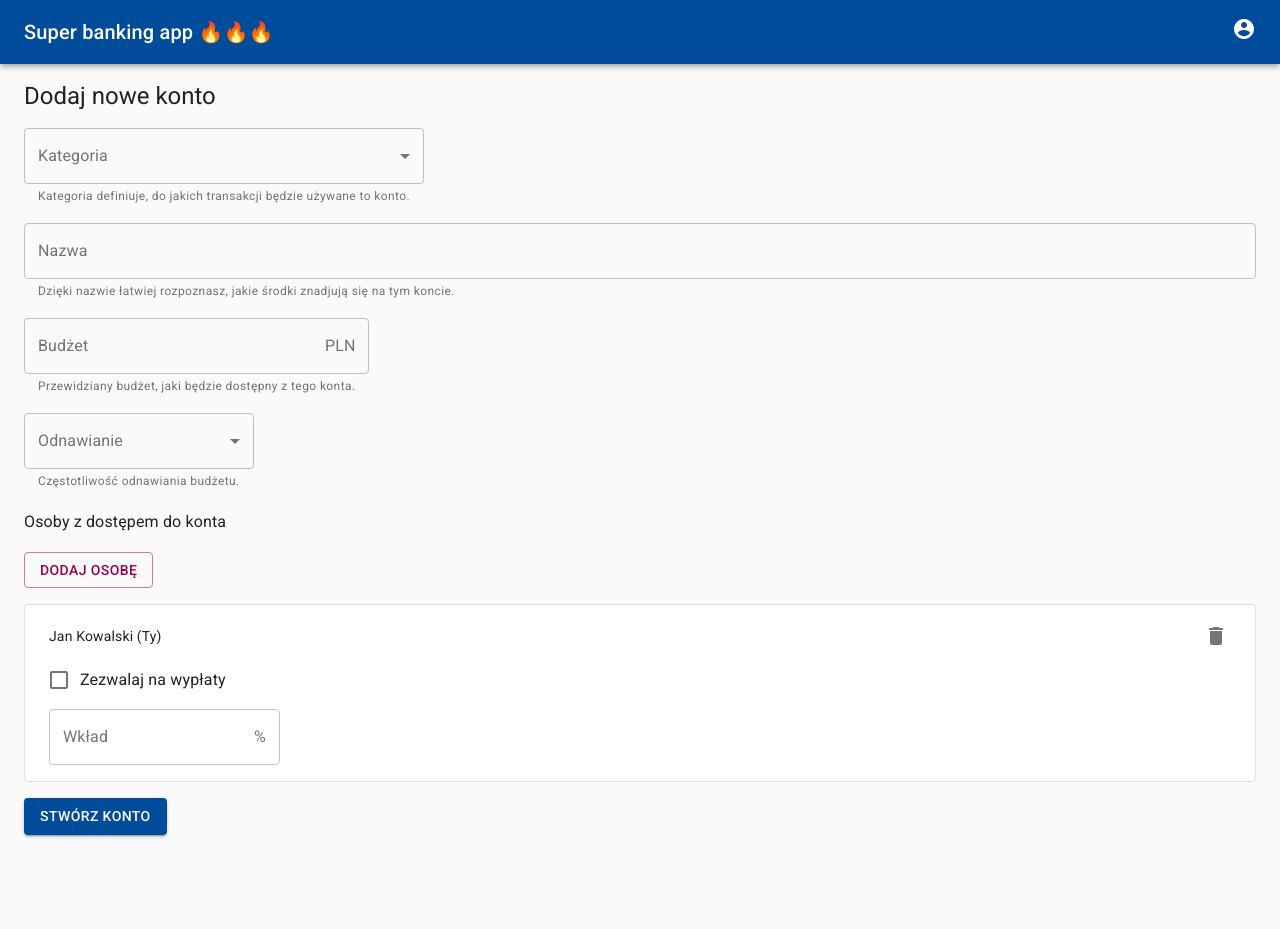
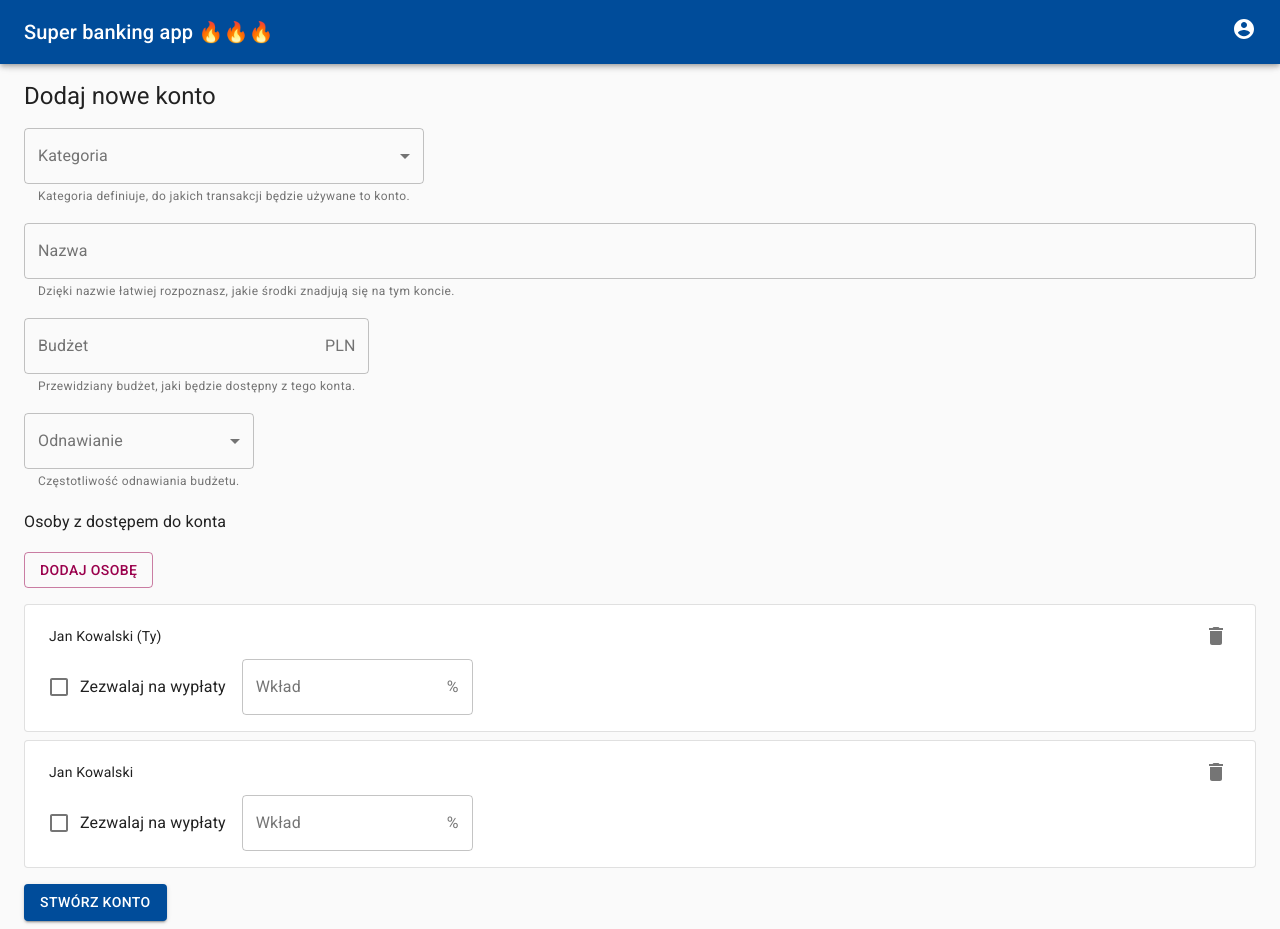
Before and after one commit to fringers/hack4lem_2021, a React (Create React App) app in the folder webapp/: page /accounts/create in a window 1280 px wide. Before the commit the page ends 843 px from the top, so only its background shows below. Built offline with nearby package versions, Linux system fonts and the light colour scheme.

Commit message:
styles update

```diff
--- a/webapp/src/components/account/CreateAccount/UserItem.js
+++ b/webapp/src/components/account/CreateAccount/UserItem.js
@@ -8,7 +8,7 @@ import Paper from "@material-ui/core/Paper";
 import Box from "@material-ui/core/Box";
 import Grid from "@material-ui/core/Grid";
 
-export const UserItem = () => {
+export const UserItem = ({ own }) => {
   return (
     <Paper variant="outlined">
       <Box px={3} py={2}>
@@ -20,7 +20,7 @@ export const UserItem = () => {
               justify="space-between"
               alignItems="center"
             >
-              <Grid item>Jan Kowalski (Ty)</Grid>
+              <Grid item>Jan Kowalski {own ? "(Ty)" : null}</Grid>
 
               <Grid item>
                 <IconButton size="small">
@@ -30,6 +30,12 @@ export const UserItem = () => {
             </Grid>
           </Grid>
 
+          <Grid item>
+            <Grid
+              container
+              direction="row"
+              alignItems="center"
+            >
               <Grid item>
                 <FormControlLabel
                   control={<Checkbox name="test" />}
@@ -47,9 +53,13 @@ export const UserItem = () => {
                   variant="outlined"
                   placeholder="np. 30"
                   InputProps={{
-                endAdornment: <InputAdornment position="end">%</InputAdornment>,
+                    endAdornment: (
+                      <InputAdornment position="end">%</InputAdornment>
+                    ),
                   }}
                 />
+              </Grid>
+            </Grid>
           </Grid>
         </Grid>
       </Box>
--- a/webapp/src/components/account/CreateAccount/UsersList.js
+++ b/webapp/src/components/account/CreateAccount/UsersList.js
@@ -17,7 +17,14 @@ export const UsersList = () => {
       </Grid>
 
       <Grid item>
-        <UserItem />
+        <Grid container direction="column" spacing={1}>
+          <Grid item>
+            <UserItem own />
+          </Grid>
+          <Grid item>
+            <UserItem />
+          </Grid>
+        </Grid>
       </Grid>
     </Grid>
   );
```
Lines whose indentation alone changed are shown as unchanged.
